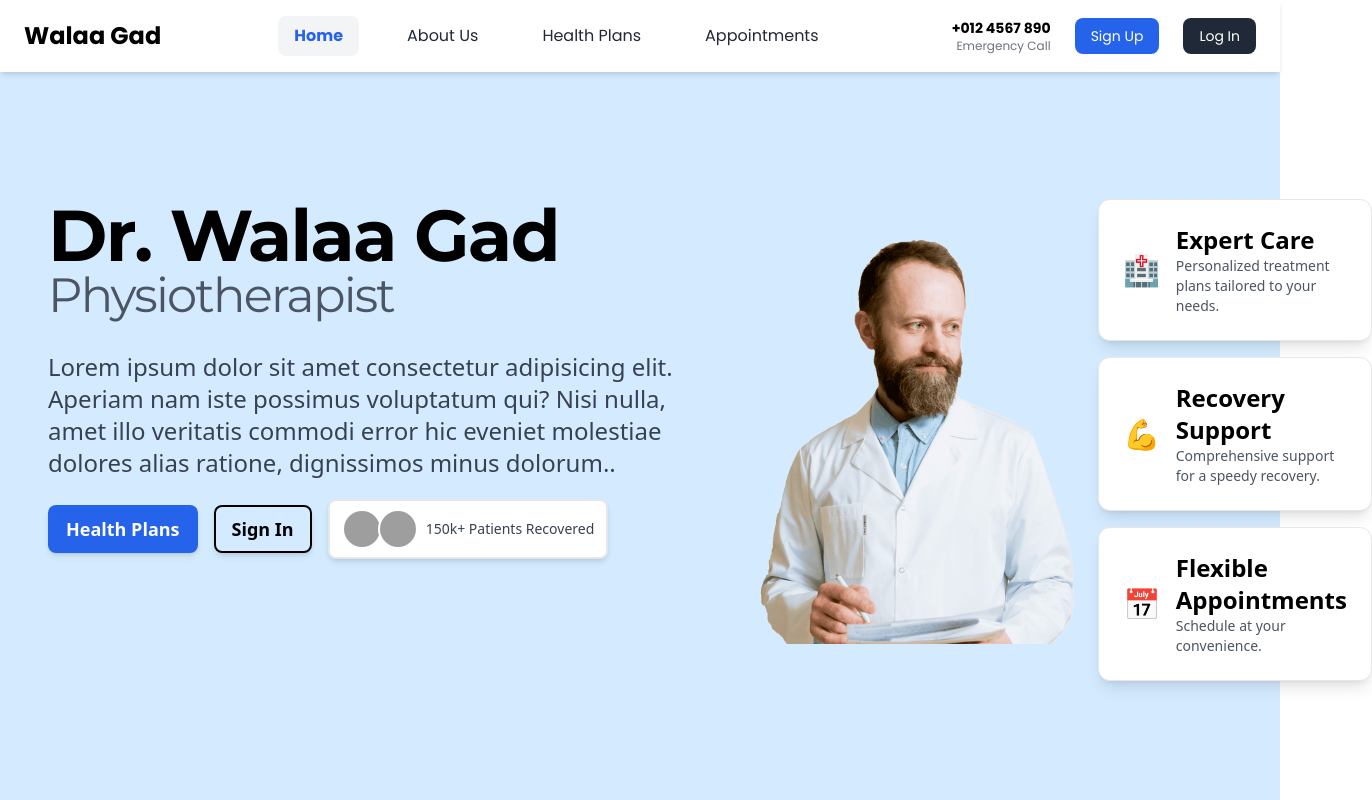
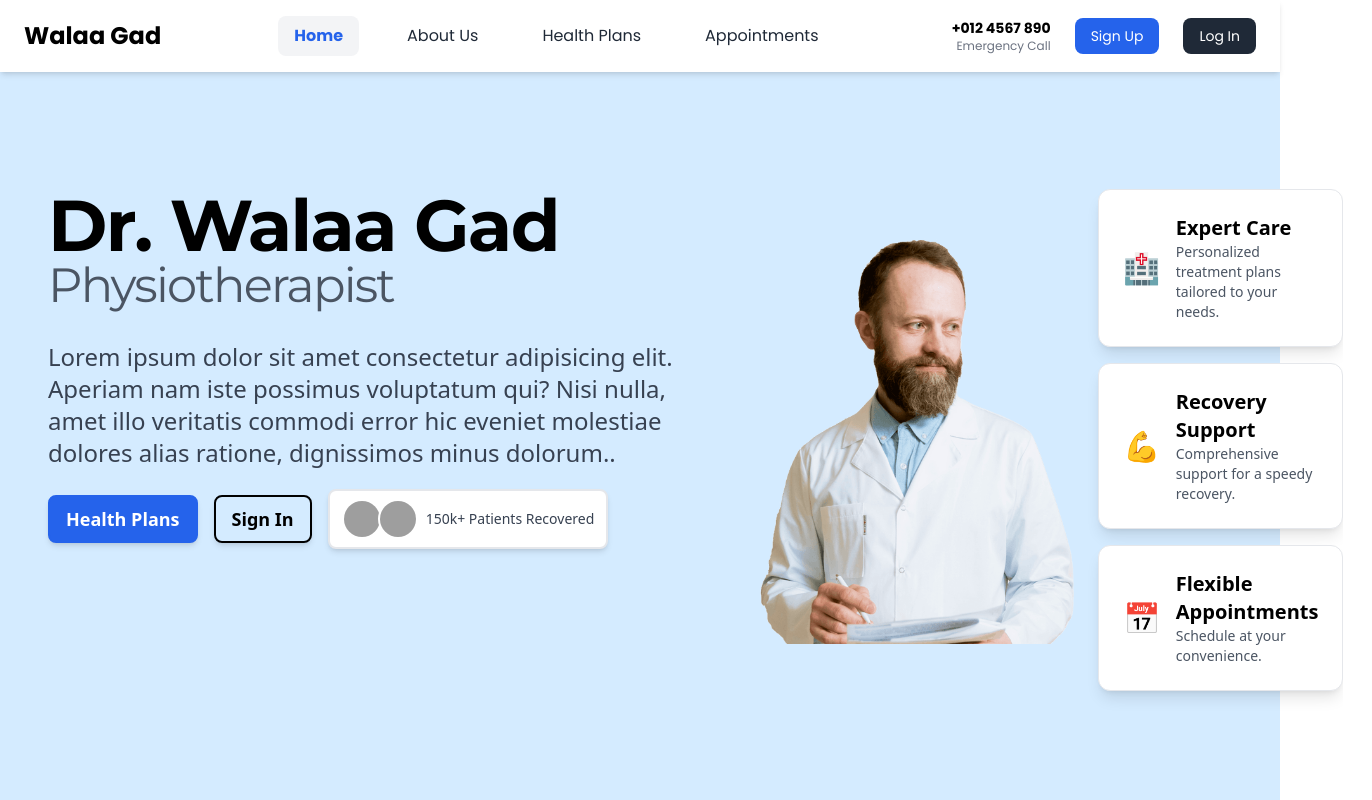
Before and after one commit to ahmed-codics/walaa, a React (Vite) app: page / in a window 1280 px wide. Shown: the top 800 px of the page, 1372 px wide, since content can reach past the window. Built offline with nearby package versions, Linux system fonts and the light colour scheme; no server answers; grey boxes are pictures that could not be loaded.

Commit message:
Update Header.jsx

```diff
--- a/src/components/Header.jsx
+++ b/src/components/Header.jsx
@@ -1,4 +1,4 @@
-import React, { useState, useEffect } from "react";
+import React, { useEffect } from "react";
 import { useModal } from "../context/modalContext";
 import { useAuthStore } from "../store/useAuthStore";
 
@@ -78,7 +78,7 @@ const Header = () => {
           />
 
           {/* Horizontal Cards */}
-          <div className="flex flex-col gap-4">
+          <div className="flex flex-col gap-4 w-full max-w-[300px] sm:max-w-[350px]">
             <Card
               icon="🏥"
               title="Expert Care"
@@ -113,7 +113,7 @@ const Card = ({ icon, title, text }) => (
   <div className="bg-white shadow-lg rounded-xl p-4 md:p-6 w-full flex items-center border border-gray-200">
     <div className="text-2xl md:text-3xl mr-4">{icon}</div>
     <div>
-      <h3 className="text-lg md:text-2xl font-semibold">{title}</h3>
+      <h3 className="text-lg md:text-xl font-semibold">{title}</h3>
       <p className="text-xs md:text-sm text-gray-600">{text}</p>
     </div>
   </div>
```
